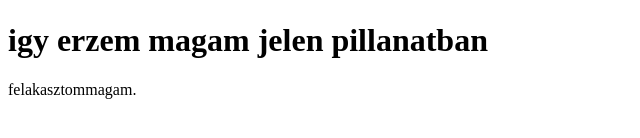
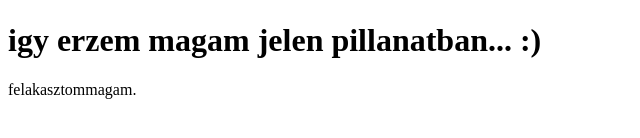
Before and after one commit to molnarzsombor/shop, a plain HTML site: page index.html in a window 1280 px wide. Shown: the part 194-332 px from the top of the page, 0-640 px from the left. Drawn offline with Linux system fonts and the light colour scheme.

Commit message:
Update index.html

```diff
--- a/index.html
+++ b/index.html
@@ -5,7 +5,7 @@
   <img src=letoltes.jfif alt="Flowers in Chania">
 
 
-<h1>igy erzem magam jelen pillanatban</h1>
+<h1>igy erzem magam jelen pillanatban... :) </h1>
 <p>felakasztommagam.</p>
 
 </body>
```
